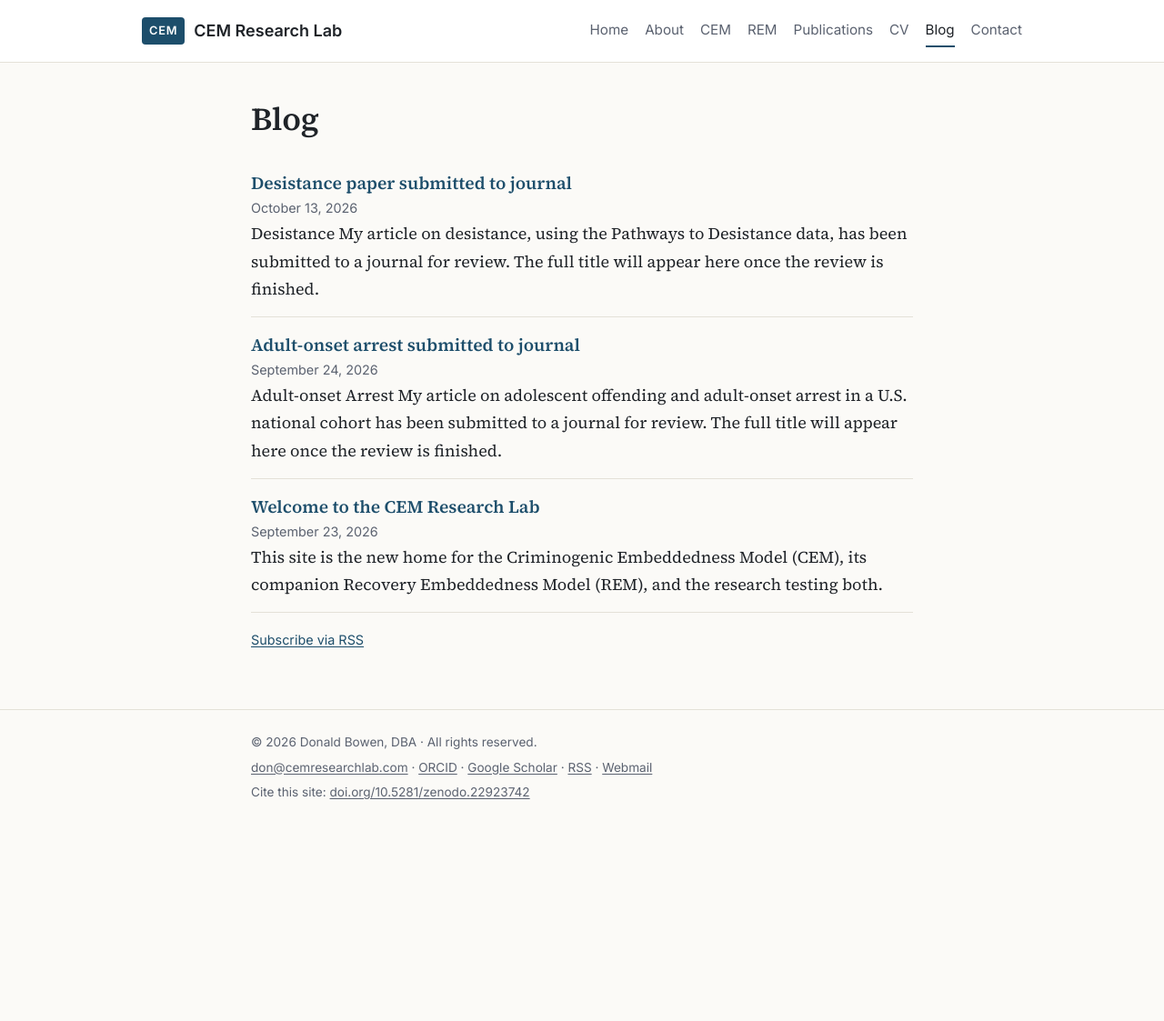
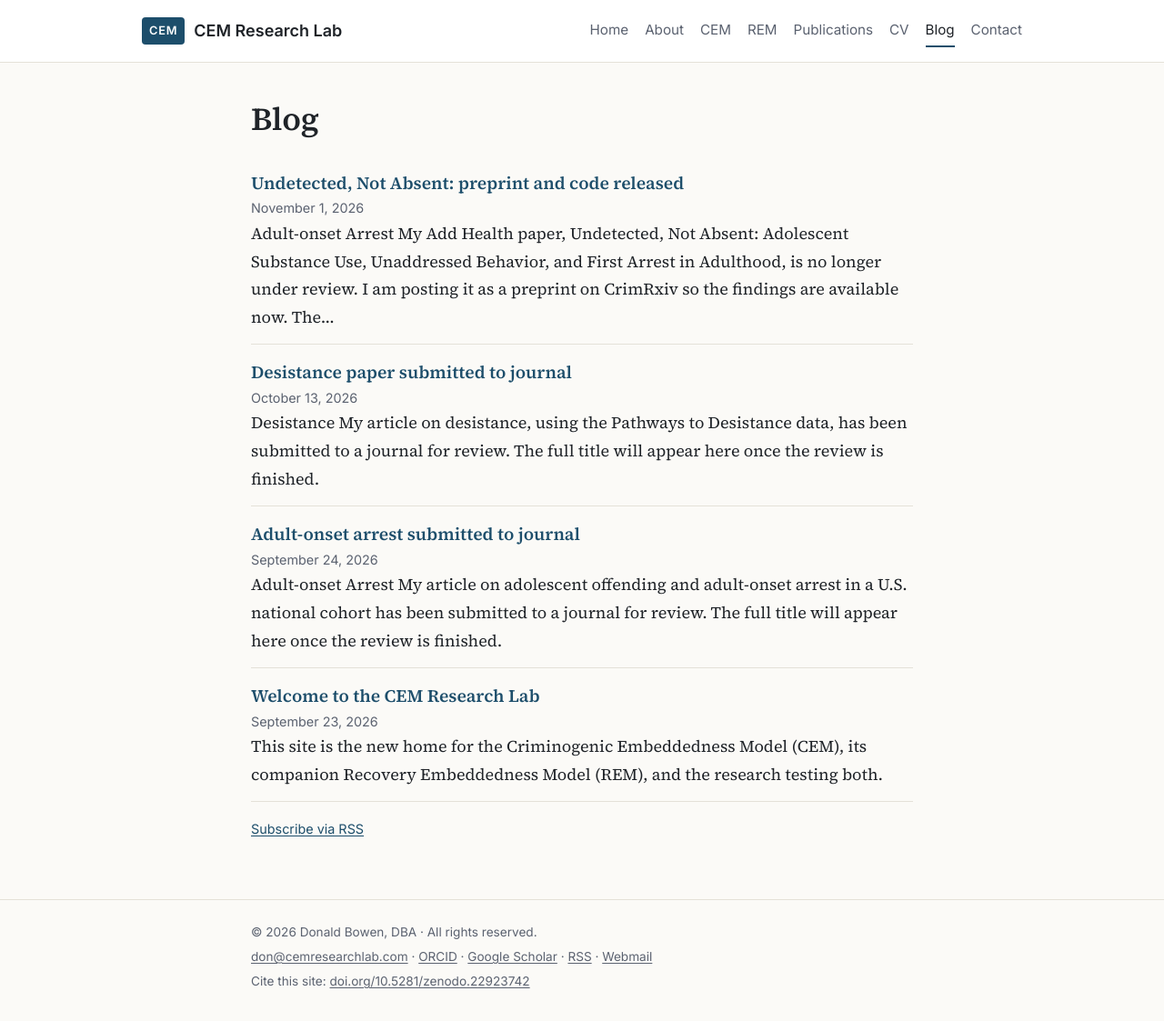
Before and after one commit to donbowen0-creator/cemresearchlab-site, a Jekyll site: the page built from blog.md, in a window 1280 px wide. Shown: the whole page at 91% size. Built offline with Jekyll 4.4.1, drawn with Linux system fonts in a browser that asks for light colours; before the commit the page ends 915 px from its top, so only the background shows below that.

Commit message:
Add Undetected, Not Absent preprint and code release
Moves the Add Health paper from under review to preprints with its full
title, links the public code (Zenodo concept DOI and GitHub), updates
the CV entry, and adds a news post.

Co-Authored-By: Claude Opus 5.5 <noreply@anthropic.com>
Claude-Session: https://claude.ai/code/session_01VcCun73i8SfvnX48YuRnkx

```diff
--- /dev/null
+++ b/_posts/2026-11-01-undetected-not-absent-preprint.md
@@ -0,0 +1,10 @@
+---
+layout: post
+title: "Undetected, Not Absent: preprint and code released"
+date: 2026-11-01
+---
+
+**Adult-onset Arrest**
+My Add Health paper, *Undetected, Not Absent: Adolescent Substance Use, Unaddressed Behavior, and First Arrest in Adulthood*, is no longer under review. I am posting it as a preprint on CrimRxiv so the findings are available now. The paper asks whether people first arrested as adults were new to offending, or whether their adolescent behavior simply went unnoticed. Most of those first arrested in adulthood reported offending or substance use as teenagers, and many of them never drew a response from school, a counselor, treatment, or the police.
+
+The R code, a list of every correction made along the way, and the aggregate results of a full run are public on [GitHub](https://github.com/donbowen0-creator/adult-onset-arrest) and archived at Zenodo ([DOI: 10.5281/zenodo.22908607](https://doi.org/10.5281/zenodo.22908607)). The Add Health data themselves are not included; they are available from ICPSR. The preprint link will be added to the [Publications](/publications/) page once CrimRxiv posts it.
--- a/cv.md
+++ b/cv.md
@@ -30,7 +30,7 @@ permalink: /cv/
 ## Manuscripts
 
 <div class="cv-entry"><span class="when">Under review</span><div><p>Testing criminogenic embeddedness against general strain, interactional, and ICAP theory using Pathways to Desistance data</p><p class="sub">Journal of Developmental and Life-Course Criminology</p></div></div>
-<div class="cv-entry"><span class="when">Under review</span><div><p>Adolescent offending and adult-onset arrest in a U.S. national cohort (Add Health)</p><p class="sub">Full title withheld during anonymized review. Analysis code: <a href="https://doi.org/10.5281/zenodo.22908608">DOI: 10.5281/zenodo.22908608</a></p></div></div>
+<div class="cv-entry"><span class="when">2026</span><div><p>Undetected, not absent: Adolescent substance use, unaddressed behavior, and first arrest in adulthood</p><p class="sub">Preprint, CrimRxiv (in process). Analysis code: <a href="https://doi.org/10.5281/zenodo.22908607">DOI: 10.5281/zenodo.22908607</a></p></div></div>
 
 ## Dissertation
 
--- a/publications.md
+++ b/publications.md
@@ -20,18 +20,19 @@ permalink: /publications/
   <p class="post-meta">DOI: <a href="https://doi.org/10.21428/cb6ab371.434f0413">10.21428/cb6ab371.434f0413</a> · Journal-length statement of the model; not peer reviewed.</p>
 </div>
 
+<div class="card">
+  <p><span class="tag">Preprint 2026</span> CrimRxiv (in process)</p>
+  <p>Bowen, D. (2026). <em>Undetected, not absent: Adolescent substance use, unaddressed behavior, and first arrest in adulthood</em> [Preprint]. Uses Add Health public-use data to ask whether adult-onset arrest marks people who were new to offending or people whose adolescent behavior went unnoticed.</p>
+  <p><a class="button secondary" href="https://doi.org/10.5281/zenodo.22908607">Analysis code and results (Zenodo)</a> <a class="button secondary" href="https://github.com/donbowen0-creator/adult-onset-arrest">Code on GitHub</a></p>
+  <p class="post-meta">Code DOI: <a href="https://doi.org/10.5281/zenodo.22908607">10.5281/zenodo.22908607</a> (always resolves to the latest version) · Not peer reviewed. The preprint link will be added here once CrimRxiv posts it.</p>
+</div>
+
 ## Manuscripts under review
 
 <div class="card">
   <p><span class="tag">Under review</span> Journal of Developmental and Life-Course Criminology</p>
   <p>Bowen, D. Testing criminogenic embeddedness against general strain, interactional, and ICAP theory using Pathways to Desistance data.</p>
   <p><a href="https://doi.org/10.21203/rs.3.rs-10899848/v1">Preprint at Research Square (DOI: 10.21203/rs.3.rs-10899848/v1)</a></p>
-</div>
-
-<div class="card">
-  <p><span class="tag">Under review</span></p>
-  <p>Bowen, D. Adolescent offending and adult-onset arrest in a U.S. national cohort (Add Health). The full title is withheld while the paper is under anonymized review.</p>
-  <p><a href="https://doi.org/10.5281/zenodo.22908608">Analysis code (DOI: 10.5281/zenodo.22908608)</a></p>
 </div>
 
 ## Doctoral dissertation
```
Also changed, not shown: other parts of publications.md (+1 -1 lines).
